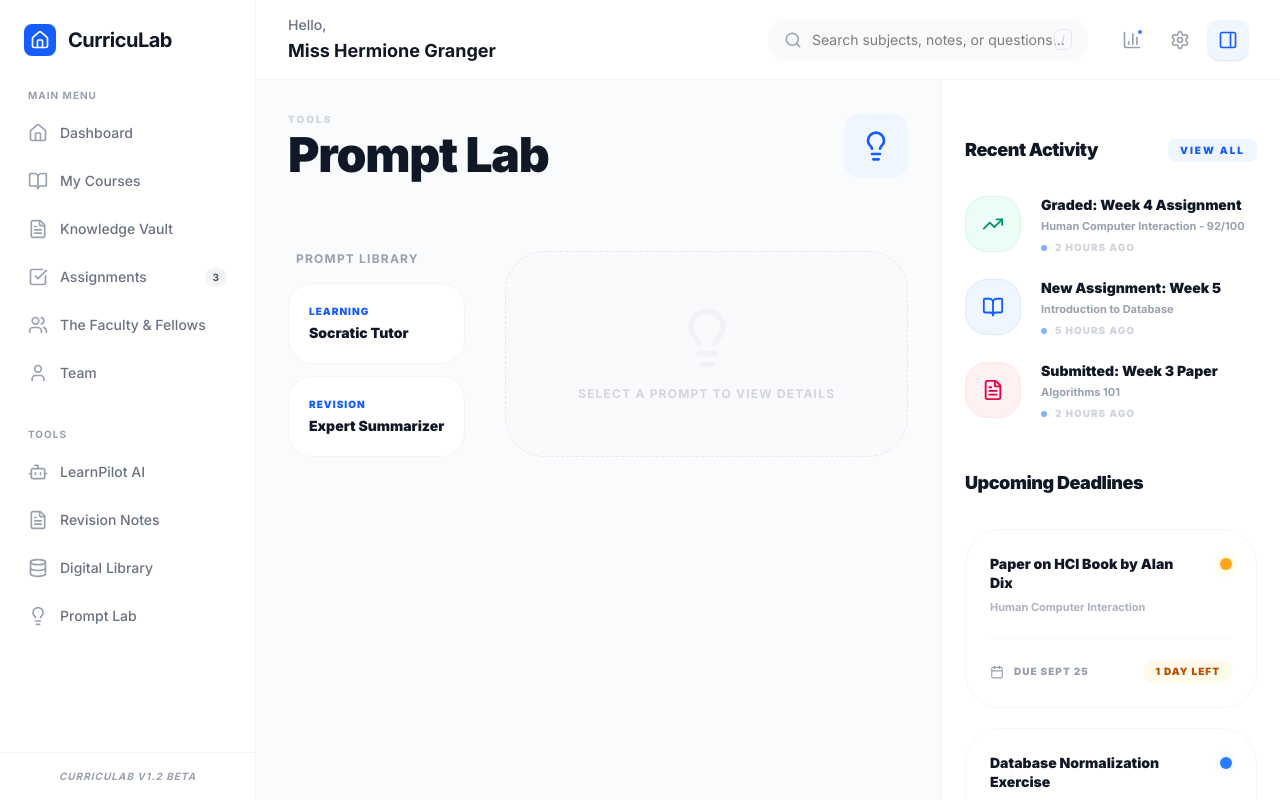
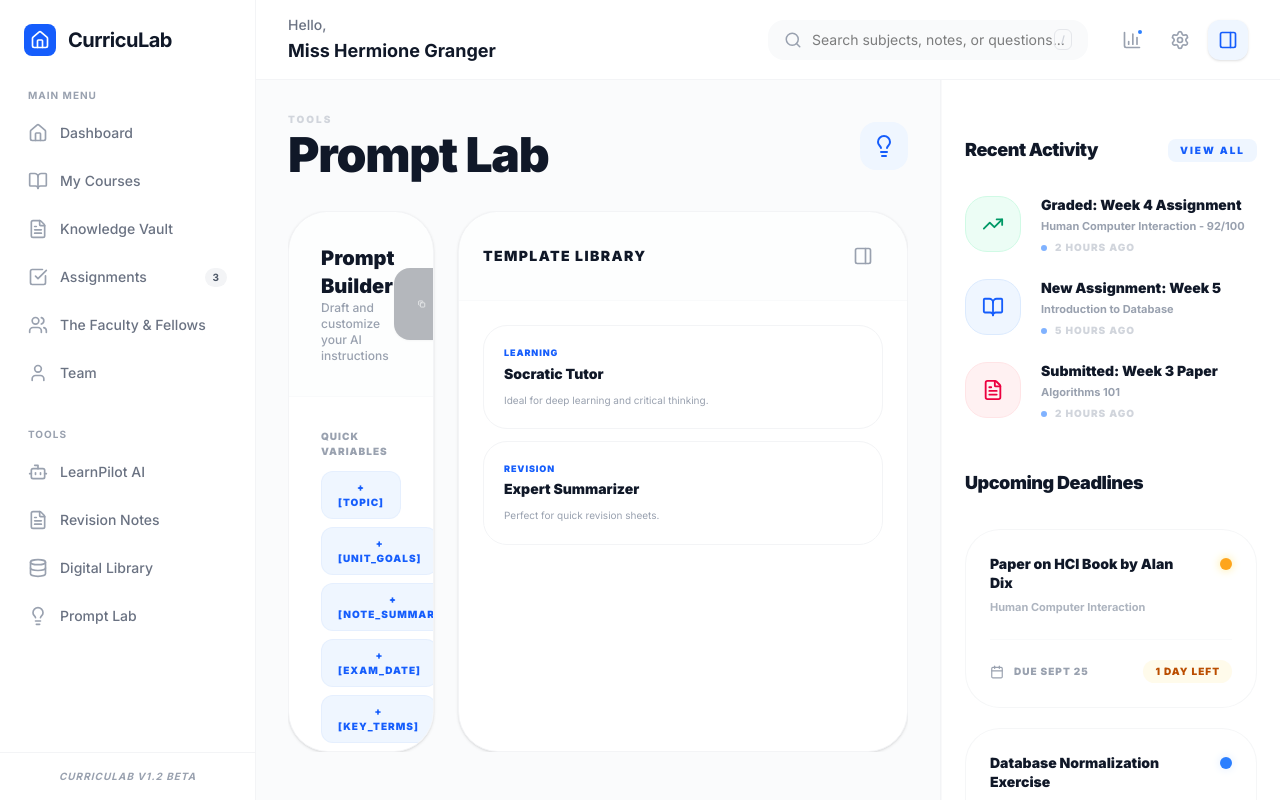
Before and after one commit to Harry-0402/CurricuLab, a Next.js app: page /tools/prompts in a window 1280 px wide. Built offline with nearby package versions, Linux system fonts and the light colour scheme.

Commit message:
feat: redesign Prompt Lab with builder and library layout

```diff
--- a/components/mobile/PromptLabMobile.tsx
+++ b/components/mobile/PromptLabMobile.tsx
@@ -3,12 +3,15 @@
 import React, { useState, useEffect } from 'react';
 import { MobileAppShell } from '@/components/mobile/MobileAppShell';
 import { Icons } from '@/components/shared/Icons';
+import { cn } from '@/lib/utils';
 import { LOCAL_PROMPTS, Prompt } from '@/lib/data/course-data';
 
 export function PromptLabMobile() {
     const [prompts, setPrompts] = useState<Prompt[]>([]);
     const [activePrompt, setActivePrompt] = useState<Prompt | null>(null);
+    const [builderText, setBuilderText] = useState('');
     const [copied, setCopied] = useState(false);
+    const [activeTab, setActiveTab] = useState<'builder' | 'library'>('builder');
 
     useEffect(() => {
         setPrompts(LOCAL_PROMPTS);
@@ -20,6 +23,16 @@ export function PromptLabMobile() {
         setTimeout(() => setCopied(false), 2000);
     };
 
+    const insertVariable = (variable: string) => {
+        setBuilderText(prev => prev + (prev.endsWith(' ') || !prev ? '' : ' ') + variable);
+    };
+
+    const applyTemplate = (prompt: Prompt) => {
+        setBuilderText(prompt.prompt);
+        setActivePrompt(prompt);
+        setActiveTab('builder');
+    };
+
     return (
         <MobileAppShell>
             <div className="p-6 space-y-8 pb-32">
@@ -28,48 +41,77 @@ export function PromptLabMobile() {
                     <p className="text-4xl font-black text-gray-900 tracking-tight">Prompt Lab</p>
                 </div>
 
-                {activePrompt ? (
-                    <div className="space-y-6 animate-in slide-in-from-right-4 duration-300">
-                        <button
-                            onClick={() => setActivePrompt(null)}
-                            className="flex items-center gap-2 text-[10px] font-black uppercase tracking-widest text-blue-600"
-                        >
-                            <Icons.ChevronLeft size={16} /> Back to Library
-                        </button>
+                <div className="flex bg-gray-100 p-1.5 rounded-[24px]">
+                    <button
+                        onClick={() => setActiveTab('builder')}
+                        className={cn(
+                            "flex-1 py-3 rounded-[18px] text-[10px] font-black uppercase tracking-widest transition-all",
+                            activeTab === 'builder' ? "bg-white text-blue-600 shadow-sm" : "text-gray-400"
+                        )}
+                    >
+                        Prompt Builder
+                    </button>
+                    <button
+                        onClick={() => setActiveTab('library')}
+                        className={cn(
+                            "flex-1 py-3 rounded-[18px] text-[10px] font-black uppercase tracking-widest transition-all",
+                            activeTab === 'library' ? "bg-white text-blue-600 shadow-sm" : "text-gray-400"
+                        )}
+                    >
+                        Template Library
+                    </button>
+                </div>
 
-                        <div className="bg-white p-6 rounded-[32px] border border-gray-100 space-y-6 shadow-sm">
-                            <div>
-                                <h3 className="text-xl font-black text-gray-900">{activePrompt.title}</h3>
-                                <p className="text-xs text-gray-400 mt-1">{activePrompt.description}</p>
+                {activeTab === 'builder' ? (
+                    <div className="space-y-6 animate-in fade-in slide-in-from-left-4 duration-300">
+                        <div className="space-y-4">
+                            <div className="flex flex-wrap gap-2">
+                                {['[TOPIC]', '[KEY_TERMS]', '[SUMMARY]'].map(v => (
+                                    <button
+                                        key={v}
+                                        onClick={() => insertVariable(v)}
+                                        className="px-4 py-3 bg-blue-50 text-blue-600 rounded-2xl text-[10px] font-black uppercase tracking-widest border border-blue-100"
+                                    >
+                                        + {v}
+                                    </button>
+                                ))}
                             </div>
 
-                            <div className="bg-gray-50 rounded-2xl p-5 font-mono text-xs text-gray-700 leading-relaxed whitespace-pre-wrap border border-gray-100 max-h-60 overflow-y-auto">
-                                {activePrompt.prompt}
-                            </div>
+                            <textarea
+                                value={builderText}
+                                onChange={(e) => setBuilderText(e.target.value)}
+                                placeholder="Draft your AI prompt here..."
+                                className="w-full h-80 p-6 bg-white border border-gray-100 rounded-[32px] font-mono text-sm text-gray-700 outline-none focus:ring-2 focus:ring-blue-500/20 shadow-sm"
+                            />
 
                             <button
-                                onClick={() => handleCopy(activePrompt.prompt)}
-                                className={`w-full py-4 rounded-2xl font-black uppercase tracking-widest text-xs transition-all shadow-lg ${copied ? "bg-emerald-500 text-white" : "bg-gray-900 text-white"
-                                    }`}
+                                onClick={() => handleCopy(builderText)}
+                                disabled={!builderText}
+                                className={cn(
+                                    "w-full py-5 rounded-[24px] font-black uppercase tracking-widest text-xs transition-all shadow-xl shadow-blue-50",
+                                    copied ? "bg-emerald-500 text-white" : "bg-gray-900 text-white disabled:opacity-20"
+                                )}
                             >
                                 {copied ? "Prompt Copied!" : "Copy to Clipboard"}
                             </button>
                         </div>
                     </div>
                 ) : (
-                    <div className="grid grid-cols-1 gap-4 overflow-y-auto">
-                        <p className="text-[10px] font-black text-gray-400 uppercase tracking-widest px-2">Select a Template</p>
+                    <div className="space-y-4 animate-in fade-in slide-in-from-right-4 duration-300">
                         {prompts.length > 0 ? prompts.map(p => (
                             <button
                                 key={p.id}
-                                onClick={() => setActivePrompt(p)}
-                                className="bg-white p-5 rounded-[32px] border border-gray-100 flex items-center justify-between active:scale-[0.98] transition-all"
+                                onClick={() => applyTemplate(p)}
+                                className="w-full bg-white p-6 rounded-[32px] border border-gray-100 flex flex-col items-start gap-4 active:scale-[0.98] transition-all shadow-sm"
                             >
+                                <div className="flex items-center justify-between w-full">
+                                    <p className="text-[10px] font-black text-blue-600 uppercase tracking-widest">{p.category}</p>
+                                    <Icons.ChevronRight size={18} className="text-gray-300" />
+                                </div>
                                 <div className="text-left">
-                                    <p className="text-[10px] font-black text-blue-600 uppercase tracking-widest mb-1">{p.category}</p>
-                                    <h4 className="font-black text-gray-900">{p.title}</h4>
+                                    <h4 className="font-black text-gray-900 text-lg">{p.title}</h4>
+                                    <p className="text-xs text-gray-400 mt-2 font-medium leading-relaxed">{p.description}</p>
                                 </div>
-                                <Icons.ChevronRight size={20} className="text-gray-300" />
                             </button>
                         )) : (
                             <div className="py-20 text-center space-y-4">
@@ -77,7 +119,7 @@ export function PromptLabMobile() {
                                     <Icons.Lightbulb size={32} />
                                 </div>
                                 <p className="font-bold uppercase tracking-widest text-[10px] text-gray-400">
-                                    No prompts found
+                                    Library is empty
                                 </p>
                             </div>
                         )}
--- a/components/web/PromptLabContent.tsx
+++ b/components/web/PromptLabContent.tsx
@@ -3,12 +3,15 @@
 import React, { useState, useEffect } from 'react';
 import { WebAppShell } from '@/components/web/WebAppShell';
 import { Icons } from '@/components/shared/Icons';
+import { cn } from '@/lib/utils';
 import { LOCAL_PROMPTS, Prompt } from '@/lib/data/course-data';
 
 export function PromptLabContent() {
     const [prompts, setPrompts] = useState<Prompt[]>([]);
     const [activePrompt, setActivePrompt] = useState<Prompt | null>(null);
+    const [builderText, setBuilderText] = useState('');
     const [copied, setCopied] = useState(false);
+    const [isLibraryExpanded, setIsLibraryExpanded] = useState(true);
 
     useEffect(() => {
         setPrompts(LOCAL_PROMPTS);
@@ -20,80 +23,152 @@ export function PromptLabContent() {
         setTimeout(() => setCopied(false), 2000);
     };
 
+    const insertVariable = (variable: string) => {
+        setBuilderText(prev => prev + (prev.endsWith(' ') || !prev ? '' : ' ') + variable);
+    };
+
+    const applyTemplate = (prompt: Prompt) => {
+        setBuilderText(prompt.prompt);
+        setActivePrompt(prompt);
+    };
+
     return (
         <WebAppShell>
-            <div className="max-w-6xl mx-auto grid grid-cols-12 gap-8">
-                <div className="col-span-12">
-                    <div className="flex items-center justify-between mb-10">
-                        <div>
-                            <h1 className="text-[10px] font-black text-gray-300 mb-1 uppercase tracking-[0.2em]">Tools</h1>
-                            <p className="text-5xl font-black text-gray-900 tracking-tight">Prompt Lab</p>
-                        </div>
-                        <div className="w-16 h-16 bg-blue-50 text-blue-600 rounded-2xl flex items-center justify-center">
-                            <Icons.Lightbulb size={32} />
+            <div className="max-w-[1600px] mx-auto flex flex-col h-[calc(100vh-160px)]">
+                <div className="flex items-center justify-between mb-8">
+                    <div>
+                        <h1 className="text-[10px] font-black text-gray-300 mb-1 uppercase tracking-[0.2em]">Tools</h1>
+                        <p className="text-5xl font-black text-gray-900 tracking-tight">Prompt Lab</p>
+                    </div>
+                    <div className="flex gap-4">
+                        <div className="w-12 h-12 bg-blue-50 text-blue-600 rounded-2xl flex items-center justify-center">
+                            <Icons.Lightbulb size={24} />
                         </div>
                     </div>
                 </div>
 
-                <div className="col-span-4 space-y-4">
-                    <p className="text-xs font-bold text-gray-400 uppercase tracking-widest px-2">Prompt Library</p>
-                    <div className="space-y-3 overflow-y-auto max-h-[600px] pr-2 scrollbar-thin">
-                        {prompts.length > 0 ? prompts.map(p => (
-                            <button
-                                key={p.id}
-                                onClick={() => setActivePrompt(p)}
-                                className={`w-full text-left p-5 rounded-3xl border transition-all ${activePrompt?.id === p.id
-                                        ? "bg-blue-600 border-blue-600 text-white shadow-xl shadow-blue-100"
-                                        : "bg-white border-gray-100 text-gray-900 hover:border-blue-200"
-                                    }`}
-                            >
-                                <p className={`text-[10px] font-black uppercase tracking-widest mb-1 ${activePrompt?.id === p.id ? "text-blue-100" : "text-blue-600"
-                                    }`}>{p.category}</p>
-                                <h4 className="font-black text-sm">{p.title}</h4>
-                            </button>
-                        )) : (
-                            <div className="p-10 bg-gray-50 rounded-3xl border border-dashed border-gray-200 text-center">
-                                <p className="text-xs font-bold text-gray-400 uppercase tracking-widest">Empty Library</p>
+                <div className="flex gap-6 h-full min-h-0 overflow-hidden">
+                    {/* Left: Prompt Builder */}
+                    <div className="flex-1 min-w-0 bg-white rounded-[40px] border border-gray-100 shadow-sm flex flex-col overflow-hidden">
+                        <div className="p-8 border-b border-gray-50 flex items-center justify-between bg-gray-50/30">
+                            <div>
+                                <h2 className="text-xl font-black text-gray-900">Prompt Builder</h2>
+                                <p className="text-xs text-gray-400 font-medium">Draft and customize your AI instructions</p>
                             </div>
-                        )}
-                    </div>
-                </div>
-
-                <div className="col-span-8">
-                    {activePrompt ? (
-                        <div className="bg-white p-10 rounded-[40px] border border-gray-100 shadow-sm space-y-8 h-full flex flex-col">
-                            <div className="flex items-center justify-between">
-                                <div>
-                                    <h3 className="text-2xl font-black text-gray-900">{activePrompt.title}</h3>
-                                    <p className="text-sm text-gray-400 mt-1">{activePrompt.description}</p>
-                                </div>
+                            <div className="flex items-center gap-2">
                                 <button
-                                    onClick={() => handleCopy(activePrompt.prompt)}
-                                    className={`flex items-center gap-2 px-6 py-3 rounded-2xl font-black uppercase tracking-widest text-xs transition-all ${copied ? "bg-emerald-500 text-white" : "bg-gray-900 text-white hover:bg-gray-800"
-                                        }`}
+                                    onClick={() => handleCopy(builderText)}
+                                    disabled={!builderText}
+                                    className={cn(
+                                        "flex items-center gap-2 px-6 py-3 rounded-2xl font-black uppercase tracking-widest text-xs transition-all shadow-sm",
+                                        copied ? "bg-emerald-500 text-white" : "bg-gray-900 text-white hover:bg-gray-800 disabled:opacity-30"
+                                    )}
                                 >
                                     {copied ? <Icons.Check size={16} /> : <Icons.Copy size={16} />}
-                                    {copied ? "Copied" : "Copy Prompt"}
+                                    {copied ? "Copied" : "Copy Final Prompt"}
                                 </button>
                             </div>
+                        </div>
 
-                            <div className="flex-1 bg-gray-50 rounded-[32px] p-8 font-mono text-sm text-gray-700 leading-relaxed whitespace-pre-wrap border border-gray-100 overflow-y-auto max-h-[400px]">
-                                {activePrompt.prompt}
+                        <div className="p-8 flex-1 flex flex-col gap-6 overflow-hidden">
+                            <div className="flex flex-wrap gap-2">
+                                <p className="w-full text-[10px] font-black text-gray-400 uppercase tracking-widest mb-1">Quick Variables</p>
+                                {['[TOPIC]', '[UNIT_GOALS]', '[NOTE_SUMMARY]', '[EXAM_DATE]', '[KEY_TERMS]'].map(v => (
+                                    <button
+                                        key={v}
+                                        onClick={() => insertVariable(v)}
+                                        className="px-4 py-2 bg-blue-50 text-blue-600 rounded-xl text-[10px] font-black uppercase tracking-widest hover:bg-blue-100 transition-colors border border-blue-100/50"
+                                    >
+                                        + {v}
+                                    </button>
+                                ))}
                             </div>
 
-                            <div className="bg-blue-50 p-6 rounded-[32px] flex items-center gap-4 border border-blue-100">
-                                <Icons.Info size={24} className="text-blue-600 flex-shrink-0" />
-                                <p className="text-xs text-blue-700 font-medium leading-relaxed">
-                                    Tip: Use this prompt with the LearnPilot AI or any external AI model (ChatGPT, Gemini) to get consistent study results.
+                            <textarea
+                                value={builderText}
+                                onChange={(e) => setBuilderText(e.target.value)}
+                                placeholder="Type your prompt here or select a template from the library..."
+                                className="flex-1 w-full p-8 bg-gray-50 rounded-[32px] border-none focus:ring-2 focus:ring-blue-500/20 outline-none font-mono text-sm resize-none leading-relaxed text-gray-700"
+                            />
+
+                            <div className="flex items-center gap-4 p-4 bg-amber-50 rounded-2xl border border-amber-100/50">
+                                <Icons.Info size={20} className="text-amber-600 flex-shrink-0" />
+                                <p className="text-[10px] text-amber-700 font-bold uppercase tracking-wide">
+                                    Pro-tip: Combine variables into your prompts for highly personalized AI responses.
                                 </p>
                             </div>
                         </div>
-                    ) : (
-                        <div className="bg-gray-50/50 rounded-[40px] border border-dashed border-gray-200 h-full flex flex-col items-center justify-center text-gray-300 gap-4">
-                            <Icons.Lightbulb size={64} className="opacity-20" />
-                            <p className="font-bold uppercase tracking-widest text-xs">Select a prompt to view details</p>
+                    </div>
+
+                    {/* Right: Library */}
+                    <div
+                        className={cn(
+                            "bg-white rounded-[40px] border border-gray-100 shadow-sm flex flex-col overflow-hidden transition-all duration-500 ease-in-out",
+                            isLibraryExpanded ? "w-[450px]" : "w-20"
+                        )}
+                    >
+                        <div className={cn(
+                            "p-6 border-b border-gray-50 flex items-center bg-gray-50/30 transition-all",
+                            isLibraryExpanded ? "justify-between" : "justify-center"
+                        )}>
+                            {isLibraryExpanded && (
+                                <h2 className="text-sm font-black text-gray-900 uppercase tracking-widest">Template Library</h2>
+                            )}
+                            <button
+                                onClick={() => setIsLibraryExpanded(!isLibraryExpanded)}
+                                className="w-10 h-10 rounded-xl hover:bg-gray-100 flex items-center justify-center text-gray-400 transition-all"
+                            >
+                                <Icons.Layout size={20} />
+                            </button>
                         </div>
-                    )}
+
+                        <div className={cn(
+                            "flex-1 overflow-y-auto min-h-0 scrollbar-thin",
+                            isLibraryExpanded ? "p-6 space-y-3" : "p-2 flex flex-col items-center gap-3 pt-6"
+                        )}>
+                            {isLibraryExpanded ? (
+                                prompts.map(p => (
+                                    <button
+                                        key={p.id}
+                                        onClick={() => applyTemplate(p)}
+                                        className={cn(
+                                            "w-full text-left p-5 rounded-[24px] border transition-all hover:translate-x-1",
+                                            activePrompt?.id === p.id
+                                                ? "bg-blue-600 border-blue-600 shadow-lg shadow-blue-100"
+                                                : "bg-white border-gray-100 hover:border-blue-100 group"
+                                        )}
+                                    >
+                                        <p className={cn(
+                                            "text-[9px] font-black uppercase tracking-widest mb-1",
+                                            activePrompt?.id === p.id ? "text-blue-100" : "text-blue-600"
+                                        )}>{p.category}</p>
+                                        <h4 className={cn(
+                                            "font-black text-sm",
+                                            activePrompt?.id === p.id ? "text-white" : "text-gray-900"
+                                        )}>{p.title}</h4>
+                                        <p className={cn(
+                                            "text-[10px] mt-2 line-clamp-2 leading-relaxed",
+                                            activePrompt?.id === p.id ? "text-blue-50/80" : "text-gray-400"
+                                        )}>{p.description}</p>
+                                    </button>
+                                ))
+                            ) : (
+                                prompts.map(p => (
+                                    <button
+                                        key={p.id}
+                                        onClick={() => applyTemplate(p)}
+                                        className={cn(
+                                            "w-12 h-12 rounded-xl flex items-center justify-center transition-all",
+                                            activePrompt?.id === p.id ? "bg-blue-600 text-white shadow-lg shadow-blue-200" : "bg-gray-50 text-gray-400 hover:bg-blue-50 hover:text-blue-600"
+                                        )}
+                                        title={p.title}
+                                    >
+                                        <Icons.Lightbulb size={20} />
+                                    </button>
+                                ))
+                            )}
+                        </div>
+                    </div>
                 </div>
             </div>
         </WebAppShell>
```
